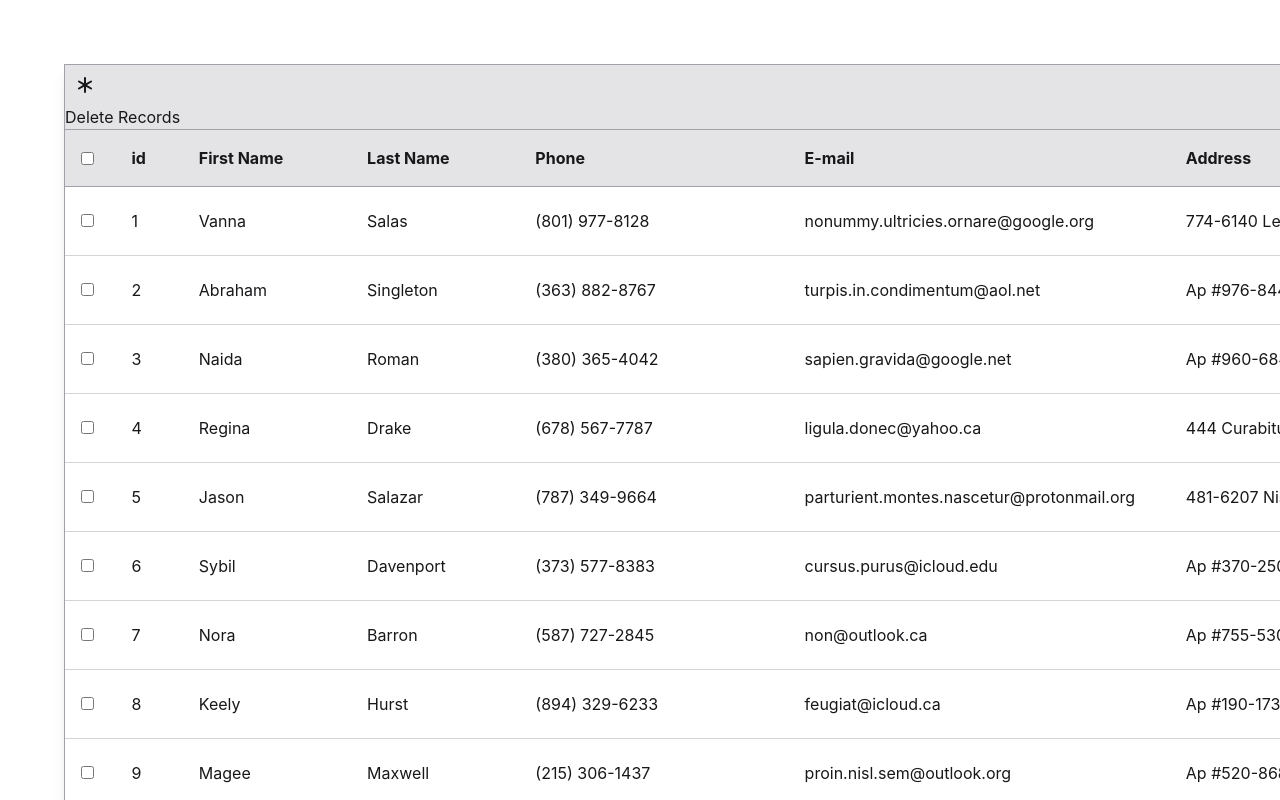
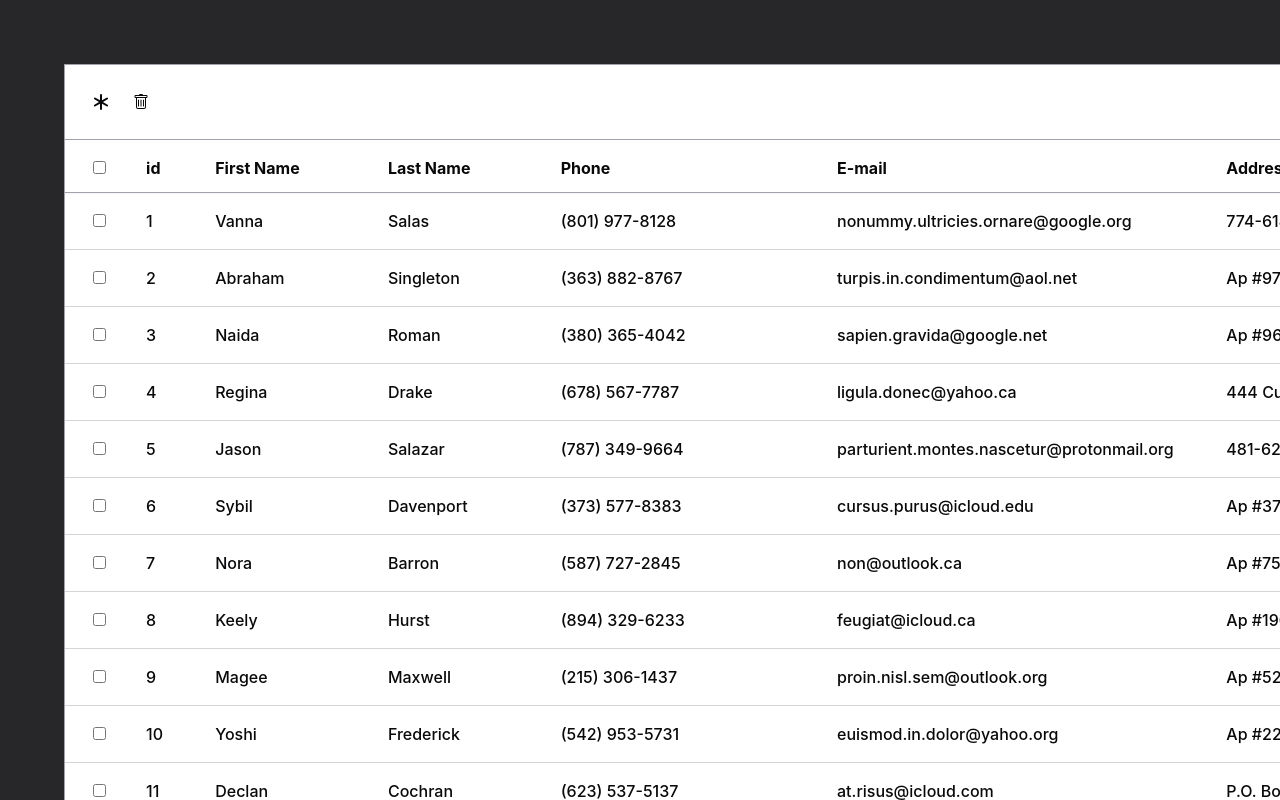
Before and after one commit to jmdatkin/lucid-components, a React (Vite) app: page / in a window 1280 px wide. Shown: the top 800 px of the page. Built offline with nearby package versions, Linux system fonts and the light colour scheme.

Commit message:
A few minor style improvements

```diff
--- a/package.json
+++ b/package.json
@@ -9,6 +9,7 @@
     "preview": "vite preview"
   },
   "dependencies": {
+    "geist": "^1.0.0",
     "lodash": "^4.17.21",
     "react": "^18.2.0",
     "react-dom": "^18.2.0",
--- a/src/App.tsx
+++ b/src/App.tsx
@@ -8,7 +8,7 @@ import testData from './test-data-2'
 import { Filter, FilterMatchMode } from './services/filter-service'
 import { isEqual } from 'lodash'
 import IconButton from './components/icon-button'
-import { BsAsterisk, BsBracesAsterisk } from 'react-icons/bs'
+import { BsAsterisk, BsBracesAsterisk, BsTrash } from 'react-icons/bs'
 import Badge from './components/badge'
 import { Severity } from './types/severity'
 
@@ -67,7 +67,7 @@ function App() {
       <DataTable
         data={data}
         width={1600}
-        rows={10}
+        rows={15}
         filters={filters.current}
         selection={selection}
         onSelectionChange={(e) => setSelection(e.selection)}
@@ -75,14 +75,14 @@ function App() {
         selectionMode={SelectionMode.MULTIPLE}
         render_controls={() => {
           return (
-            <>
+            <div style={{display: 'flex'}}>
               <IconButton onClick={() => setSelection([])}><BsAsterisk></BsAsterisk></IconButton>
-              <Button onClick={() => deleteRecords(selection)} label="Delete Records"></Button>
-            </>
+              <IconButton onClick={() => deleteRecords(selection)}><BsTrash></BsTrash></IconButton>
+            </div>
           )
         }}
       >
-        <DataTableColumn selectionColumn style={{ minWidth: '3rem' }} />
+        <DataTableColumn selectionColumn style={{ minWidth: '4rem', textAlign: 'center'}} />
         <DataTableColumn header="id" field="autoincrement" style={{ minWidth: '4rem' }} />
         <DataTableColumn header="First Name" field="firstName" style={{ minWidth: '10rem' }} />
         <DataTableColumn header="Last Name" field="lastName" style={{ minWidth: '10rem' }} />
@@ -90,7 +90,7 @@ function App() {
         <DataTableColumn header="E-mail" field="email" style={{ minWidth: '20rem' }} />
         <DataTableColumn header="Address" field="address" style={{ minWidth: '16rem' }} />
         <DataTableColumn header="Postal Code" field="postalZip" style={{ minWidth: '8rem' }} />
-        <DataTableColumn header="Farm" field="ownsFarm" style={{ minWidth: '4rem' }}
+        {/* <DataTableColumn header="Farm" field="ownsFarm" style={{ minWidth: '4rem' }}
           renderContent={(rowData) => {
             if (parseInt(rowData.ownsFarm) === 0) {
               return <Badge label="No" severity={Severity.ALERT}></Badge>
@@ -98,7 +98,7 @@ function App() {
               return <Badge label="Yes" severity={Severity.SUCCESS}></Badge>
             }
           }}
-        />
+        /> */}
       </DataTable>
 
       {/* {selection ? JSON.stringify(selection) : ''} */}
--- a/src/components/data-table/data-table-checkbox-cell.tsx
+++ b/src/components/data-table/data-table-checkbox-cell.tsx
@@ -31,7 +31,7 @@ function DataTableCheckboxCell<D extends Record<string, any>>(props: DataTableCh
     };
 
     return (
-        <td onClick={onClick}>
+        <td onClick={onClick} style={props.style}>
             <input type="checkbox" checked={props.selected} onChange={(e) => onClick(e as any)}></input>
         </td>
     )
--- a/src/components/data-table/data-table-checkbox-header-cell.tsx
+++ b/src/components/data-table/data-table-checkbox-header-cell.tsx
@@ -15,9 +15,7 @@ const DataTableCheckboxHeaderCell: (props: DataTableCheckboxHeaderCellProps) =>
 
     return (
         <th style={props.style} onClick={props.onClick}>
-            <span>
-                <input type="checkbox" checked={props.checked} onChange={(e) => props.onClick(e as any)}></input>
-            </span>
+            <input type="checkbox" checked={props.checked} onChange={(e) => props.onClick(e as any)}></input>
         </th>
     )
 }
--- a/src/index.scss
+++ b/src/index.scss
@@ -14,7 +14,8 @@ body {
   // place-items: center;
   min-width: 320px;
   min-height: 100vh;
-  @apply text-zinc-900;
+  @apply text-zinc-950;
+  @apply bg-zinc-800;
 }
 
 h1 {
@@ -24,7 +25,8 @@ h1 {
 
 @layer lucid-components;
 div.lucid-datatable {
-  @apply shadow-lg;
+  // @apply shadow-lg;
+  @apply bg-white;
 
   * {
     @apply transition duration-[0.05s];
@@ -32,16 +34,17 @@ div.lucid-datatable {
   @apply border border-zinc-400;
 
   div.lucid-datatable-controls {
-    @apply bg-zinc-200;
+    // @apply bg-zinc-200;
   }
 
   table {
     @apply border-l-0 border-r-0;
     @apply border-zinc-400;
+    @apply font-medium;
 
     tr {
       td {
-        @apply p-4;
+        @apply py-4 px-3;
         // @apply border-zinc-600;
       }
       td {
@@ -54,13 +57,14 @@ div.lucid-datatable {
 
     thead {
       @apply border-b border-zinc-400;
+      @apply shadow-sm;
 
       tr {
-        @apply bg-zinc-200;
+        // @apply bg-zinc-200;
 
         th {
           @apply cursor-pointer;
-          @apply p-4;
+          @apply py-4 pb-3 px-3;
           // @apply border border-zinc-600;
           @apply text-center;
 
--- a/src/styles/DataTable.scss
+++ b/src/styles/DataTable.scss
@@ -14,3 +14,7 @@
     @apply flex items-center justify-around;
     @apply py-2;
 }
+
+.lucid-datatable-controls {
+    @apply p-4;
+}
--- a/src/styles/badge.scss
+++ b/src/styles/badge.scss
@@ -9,24 +9,30 @@ span.lucid-badge {
 
 span.lucid-badge-primary {
     @apply bg-blue-500;
+    @apply text-blue-950;
 }
 
 span.lucid-badge-secondary {
     @apply bg-zinc-500;
+    @apply text-zinc-950;
 }
 
 span.lucid-badge-success {
     @apply bg-green-500;
+    @apply text-green-950;
 }
 
 span.lucid-badge-alert {
     @apply bg-red-500;
+    @apply text-red-950;
 }
 
 span.lucid-badge-info {
     @apply bg-cyan-500;
+    @apply text-cyan-950;
 }
 
 span.lucid-badge-warning {
     @apply bg-yellow-400;
+    @apply text-yellow-950;
 }
```
Also changed, not shown: 2 other files (tests, documents, lock files or other folders).
